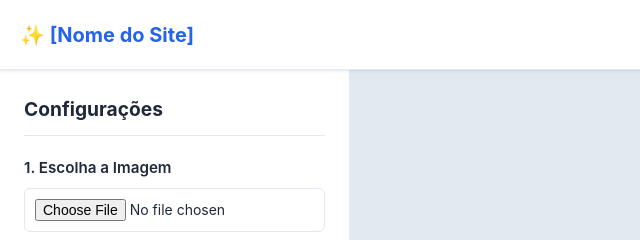
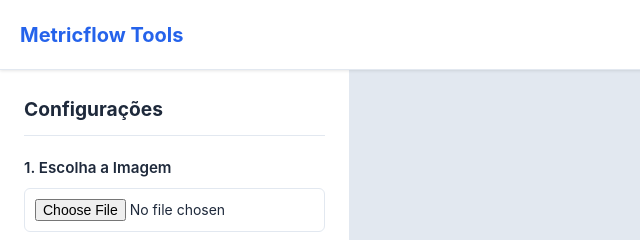
Before and after one commit to douglas-regatieri/metricflow-tools, a plain HTML site: page poster.html in a window 1280 px wide. Shown: the top 240 px of the page, 0-640 px from the left. Drawn offline with nearby package versions, Linux system fonts and the light colour scheme.

Commit message:
Adicionado nome da empresa

```diff
--- a/poster.html
+++ b/poster.html
@@ -3,14 +3,14 @@
 <head>
     <meta charset="UTF-8">
     <meta name="viewport" content="width=device-width, initial-scale=1.0">
-    <title>Gerador de Pôster A4 | [Nome do Site]</title>
+    <title>Gerador de Pôster A4 | Metricflow Tools</title>
     <link rel="stylesheet" href="style.css">
     <script src="https://cdnjs.cloudflare.com/ajax/libs/jspdf/2.5.1/jspdf.umd.min.js"></script>
 </head>
 <body>
 
     <nav class="navbar">
-        <a href="index.html" class="nav-brand">✨ [Nome do Site]</a>
+        <a href="index.html" class="nav-brand">Metricflow Tools</a>
         <div class="nav-links">
             <a href="index.html">Início</a>
             <a href="poster.html" class="active">Dividir A4</a>
```
Also changed, not shown: index.html (+1 -1 lines).
